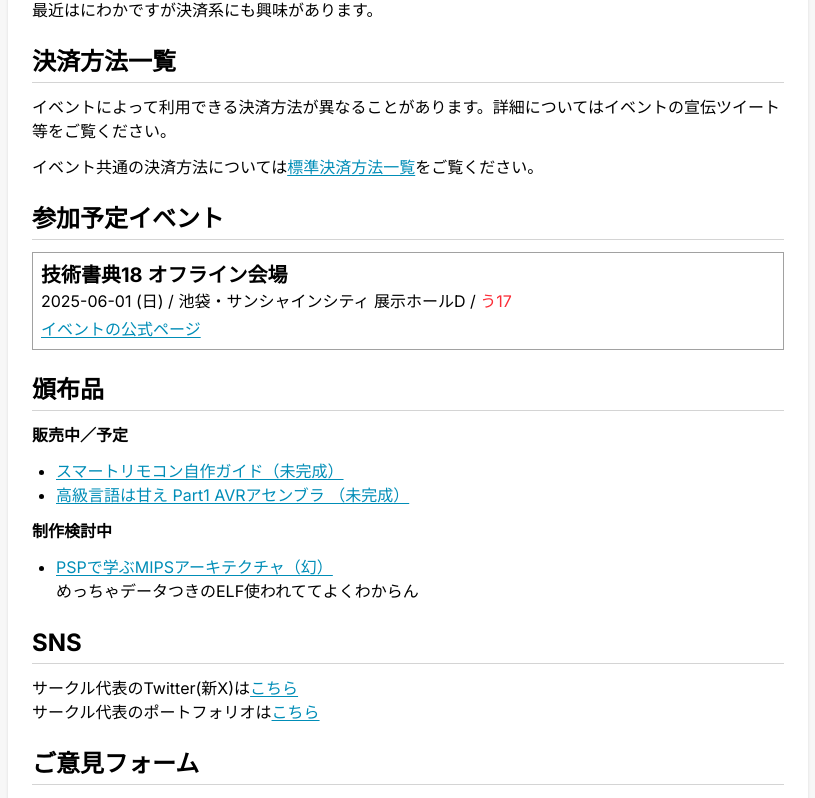
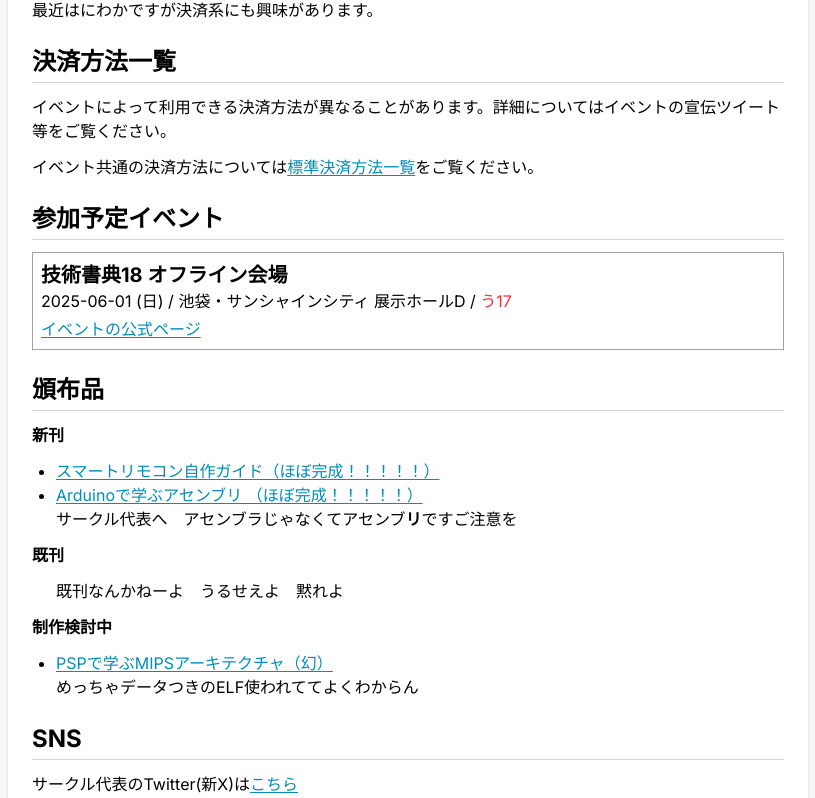
Before and after one commit to nikachu2012/nikatech-site, a Next.js app: page / in a window 1280 px wide. Shown: the part 466-1264 px from the top of the page, without its empty margins (232-1047 px from the left). Built offline with nearby package versions, Linux system fonts and the light colour scheme.

Commit message:
[update] 既刊部分を追加と販売名の修正

```diff
--- a/app/page.tsx
+++ b/app/page.tsx
@@ -77,10 +77,20 @@ export default function Home() {
 
 
       <Section title={"頒布品"} id="item">
-        <h3 className="font-bold">販売中／予定</h3>
+        <h3 className="font-bold">新刊</h3>
         <ul className="list-disc list-outside ml-6">
-          <li><Link href={"item/smartremote_guide"}>スマートリモコン自作ガイド（未完成）</Link></li>
-          <li><Link href={"item/avrasm"}>高級言語は甘え Part1 AVRアセンブラ （未完成）</Link></li>
+          <li><Link href={"item/smartremote_guide"}>スマートリモコン自作ガイド（ほぼ完成！！！！！）</Link></li>
+          <li>
+            <Link href={"item/avrasm"}>Arduinoで学ぶアセンブリ （ほぼ完成！！！！！）</Link><br />
+            サークル代表へ　アセンブラじゃなくてアセンブ<b>リ</b>ですご注意を
+          </li>
+        </ul>
+
+        <h3 className="font-bold">既刊</h3>
+        <ul className="list-disc list-outside ml-6">
+          既刊なんかねーよ　うるせえよ　黙れよ
+          {/* <li><Link href={"item/smartremote_guide"}>スマートリモコン自作ガイド（未完成）</Link></li> */}
+          {/* <li><Link href={"item/avrasm"}>高級言語は甘え Part1 AVRアセンブラ （未完成）</Link></li> */}
         </ul>
 
         <h3 className="font-bold">制作検討中</h3>
```
